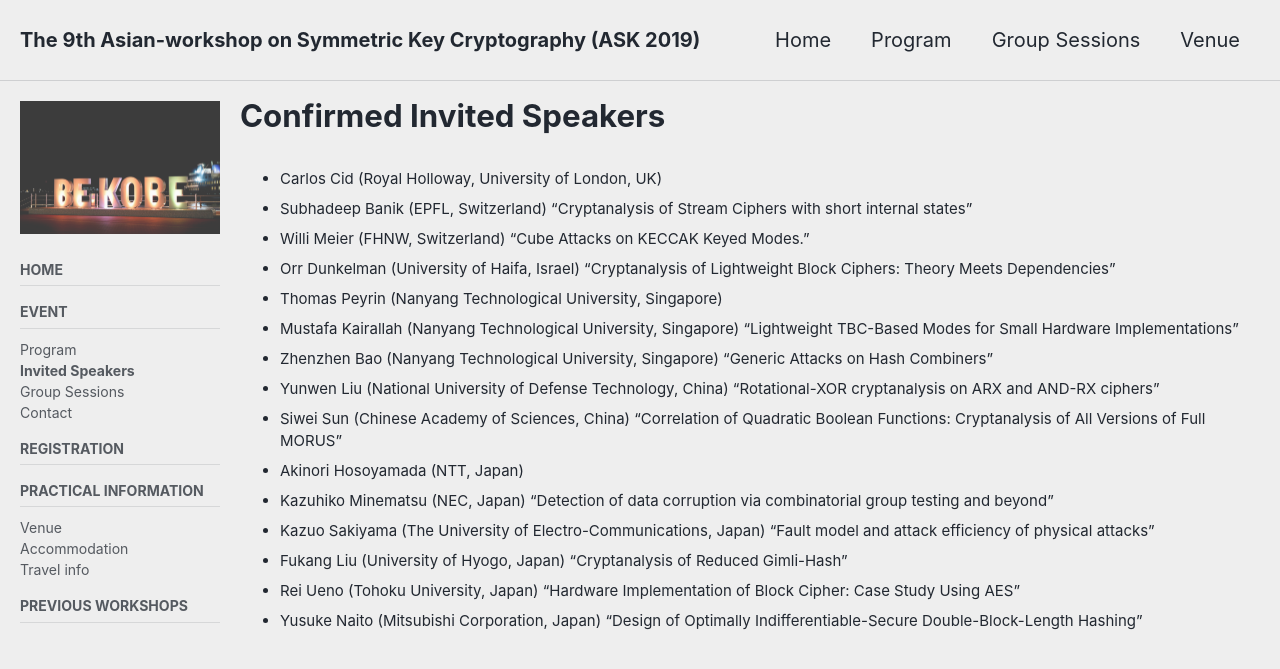
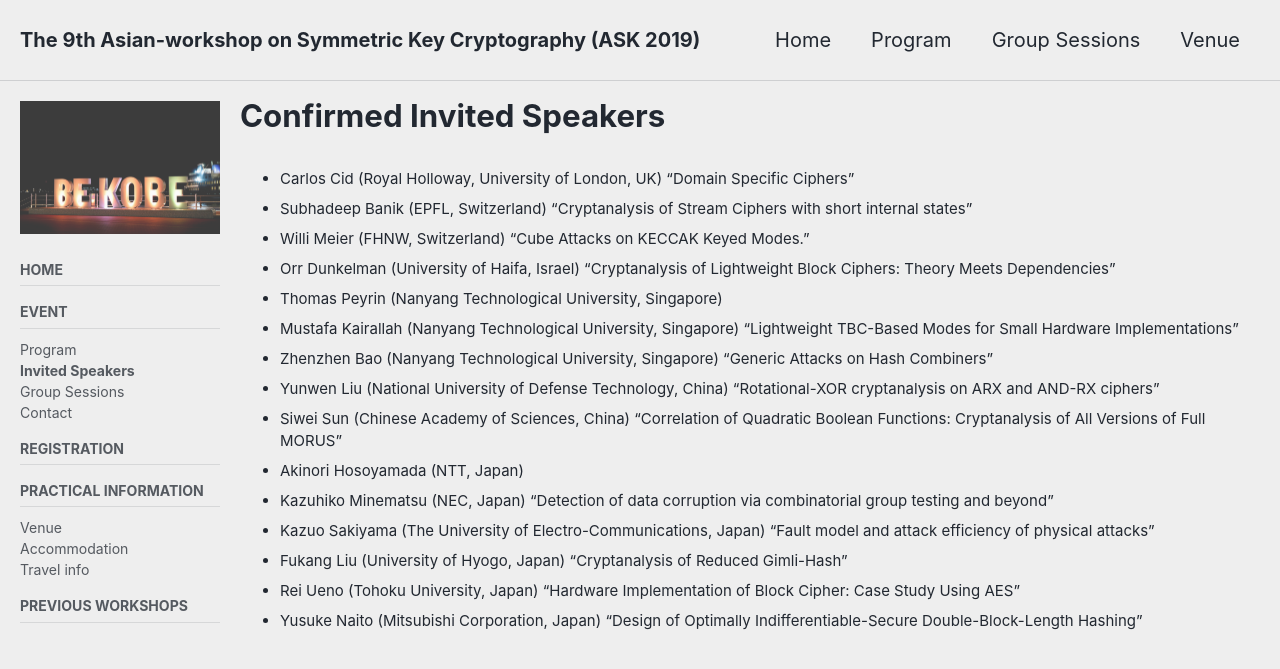
Before and after one commit to askworkshop/ask2019, a Jekyll site: the page built from invited.md, in a window 1280 px wide and 900 px high. Shown: the top 669 px of the window. Built offline with Jekyll 4.4.1, drawn with Linux system fonts in a browser that asks for light colours; cached includes are drawn as plain includes; nearby versions of some CDN libraries; our own code applies the rules of GitHub Pages for plain Markdown files.

Commit message:
add topics

```diff
--- a/invited.md
+++ b/invited.md
@@ -12,6 +12,7 @@ sidebar:
 # Confirmed Invited Speakers
 
 - Carlos Cid (Royal Holloway, University of London, UK)
+  "Domain Specific Ciphers"
 - Subhadeep Banik (EPFL, Switzerland)
   "Cryptanalysis of Stream Ciphers with short internal states"
 - Willi Meier (FHNW, Switzerland)
```
